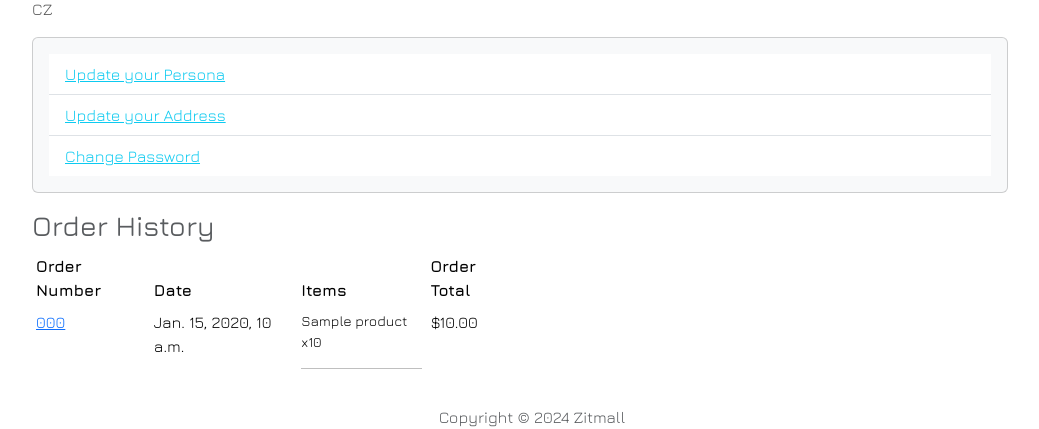
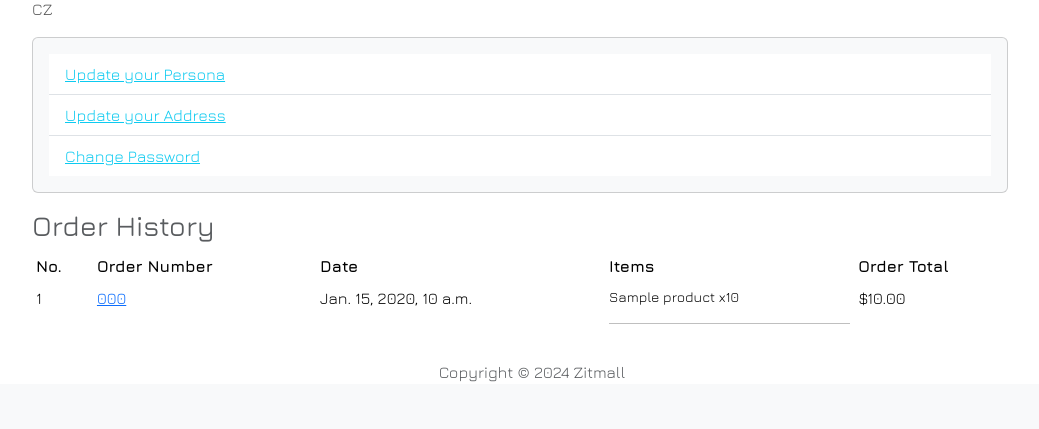
Before and after one commit to dcsndevs/zitmall, a Django app: page /profile/ in a window 1280 px wide. Shown: the part 614-1043 px from the top of the page, without its empty margins (108-1147 px from the left). After the commit the page ends 996 px from the top, so only its background shows below. Run offline with Django 4.2, Linux system fonts and the light colour scheme; a user stored in the database is signed in; tables that the repository leaves empty hold one stand-in row (values such as "Sample post"); some libraries are stand-ins or nearby versions.

Commit message:
Add counter to order list on profile page

```diff
--- a/profiles/templates/profiles/profile-view.html
+++ b/profiles/templates/profiles/profile-view.html
@@ -52,13 +52,14 @@
                     </div>
                 </div>
             </div>
-            <div class="col-12 col-lg-6">
+            <div class="col-12">
                 <p class="text-muted h3">Order History</p>
                 {% if orders %}
                 <div class="order-history table-responsive">
                     <table class="table table-sm table-borderless">
                         <thead>
                             <tr>
+                                <th>No.</th>
                                 <th>Order Number</th>
                                 <th>Date</th>
                                 <th>Items</th>
@@ -68,6 +69,7 @@
                         <tbody>
                             {% for order in orders %}
                                 <tr>
+                                    <td>{{ forloop.counter }}</td>
                                     <td>
                                         <a href="{% url 'order_history' order.order_number %}"
                                         title="{{ order.order_number }}">
```
